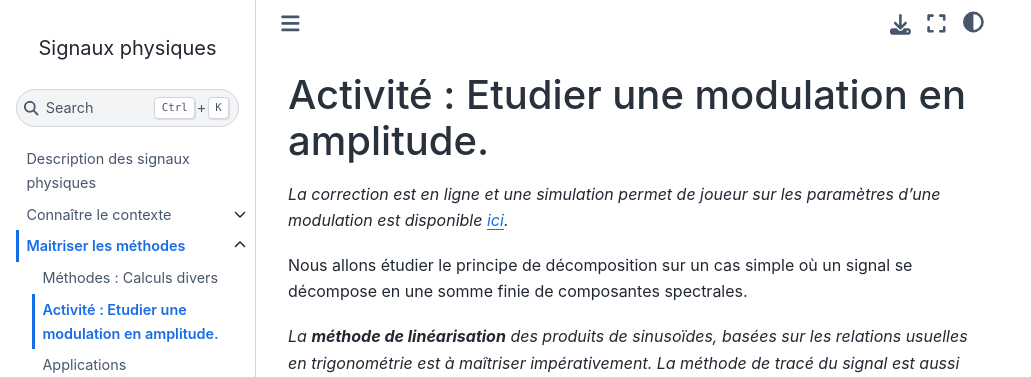
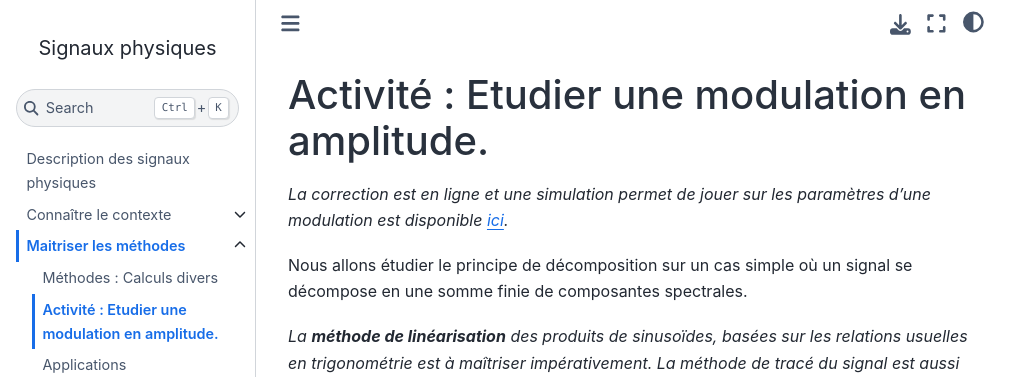
Before and after one commit to pcsi3physiquestan/signaux_sources, a Jupyter Book: the page built from notebook/signaux_meth_modulation.md, in a window 1280 px wide and 900 px high. Shown: the top 377 px of the window, without its empty margins (0-1031 px from the left). Built offline with Jupyter Book 1.0.4 settings and Sphinx 7.4.7 and the Sphinx Book theme 1.1.4, drawn with Linux system fonts in a browser that asks for light colours.

Commit message:
Mise à jour automatique

```diff
--- a/notebook/signaux_meth_modulation.md
+++ b/notebook/signaux_meth_modulation.md
@@ -14,7 +14,7 @@ kernelspec:
   name: python3
 ---
 # Activité : Etudier une modulation en amplitude.
-_La correction est en ligne et une simulation permet de joueur sur les paramètres d'une modulation est disponible [ici](https://stanislas.edunao.com/mod/resource/view.php?id=12802)._
+_La correction est en ligne et une simulation permet de jouer sur les paramètres d'une modulation est disponible [ici](https://moodlecpge.stanislas.fr/mod/resource/view.php?id=134)._
 
 Nous allons étudier le principe de décomposition sur un cas simple où un signal se décompose en une somme finie de composantes spectrales.
 
```
Also changed, not shown: notebook/signaux_app.md (+1 -1 lines), notebook/signaux_ex.md (+1 -1 lines).
